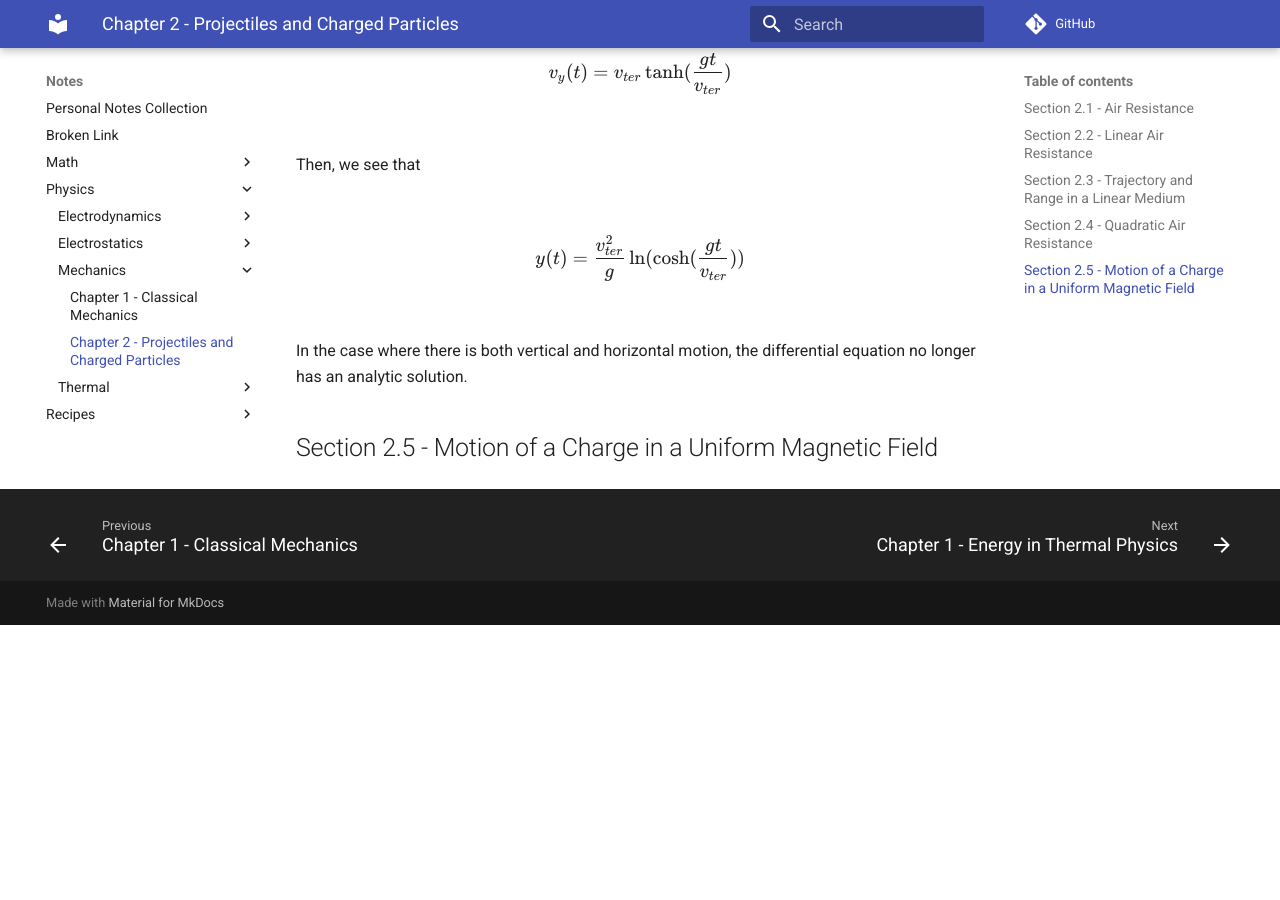
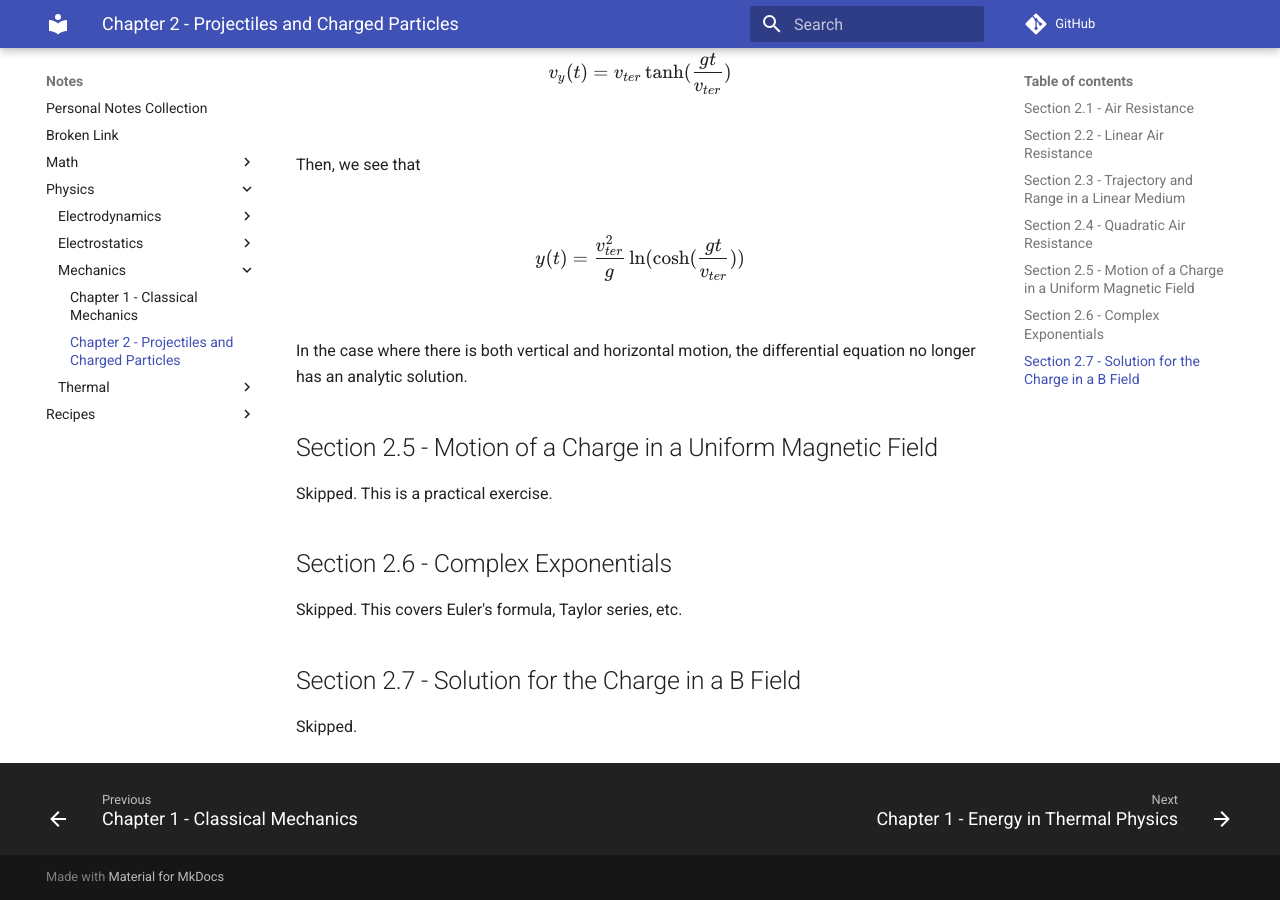
Before and after one commit to Indigo5684/Notes, an MkDocs documentation site: the page built from docs/physics/mechanics/2-projectiles-charged-particles.md, in a window 1280 px wide and 900 px high, scrolled down 2876 px. Built offline with MkDocs 1.6.1 and Material for MkDocs 9.7.7, drawn with Linux system fonts in a browser that asks for light colours; comment, search, counter and statistics services are not loaded; before the commit the page ends 3501 px from its top, so only the background shows below that.

Commit message:
Mechanics Chapter 2

```diff
--- a/docs/physics/mechanics/2-projectiles-charged-particles.md
+++ b/docs/physics/mechanics/2-projectiles-charged-particles.md
@@ -77,3 +77,13 @@ $$y(t) = \frac{v_{ter}^2}{g} \ln(\cosh(\frac{gt}{v_{ter}}))$$
 In the case where there is both vertical and horizontal motion, the differential equation no longer has an analytic solution.
 
 ## Section 2.5 - Motion of a Charge in a Uniform Magnetic Field
+
+Skipped. This is a practical exercise.
+
+## Section 2.6 - Complex Exponentials
+
+Skipped. This covers Euler's formula, Taylor series, etc.
+
+## Section 2.7 - Solution for the Charge in a B Field
+
+Skipped.
```
